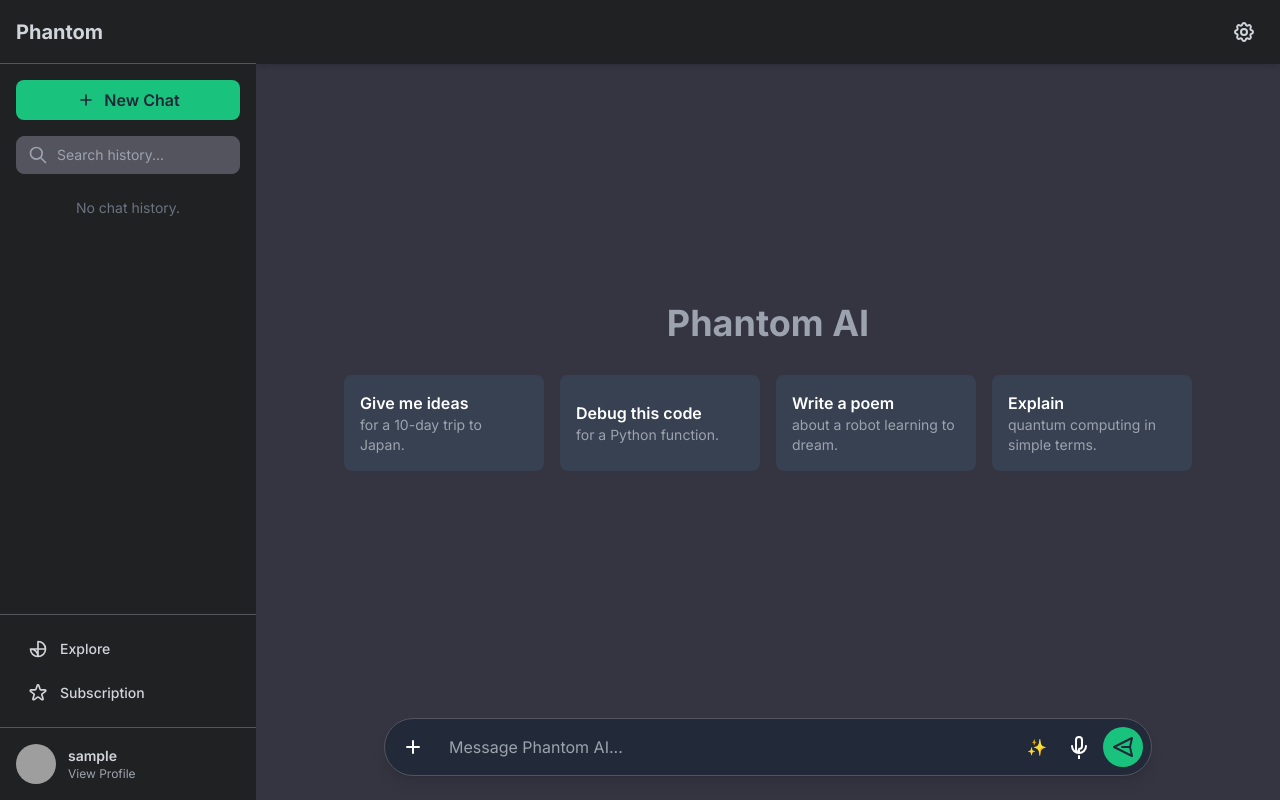
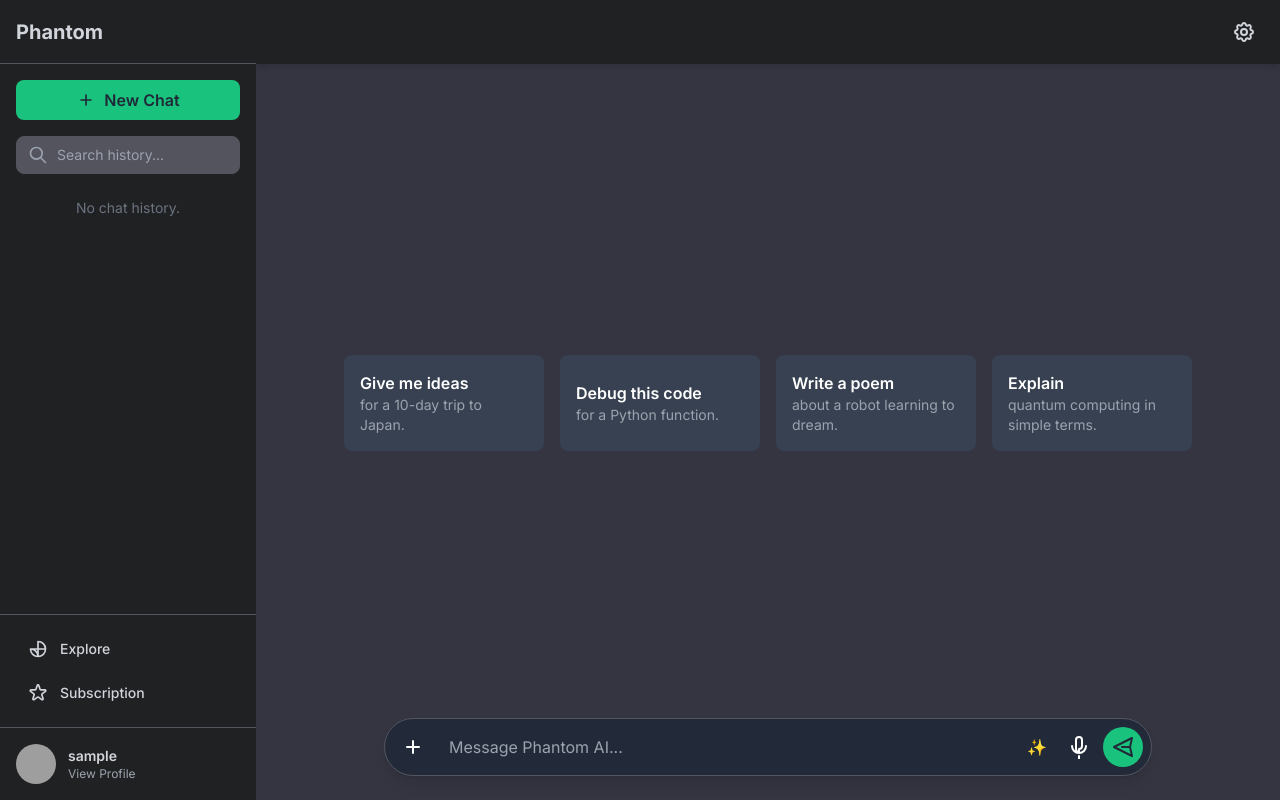
Before and after one commit to Nagesh7843/Phantom_2.o, a Flask app: page /dashboard in a window 1280 px wide. Run offline with Flask 3, Linux system fonts and the light colour scheme; the visitor is signed in with stand-in values (Sample User, id 1); data that the repository does not hold is empty; some libraries are stand-ins or nearby versions; grey boxes are pictures that could not be loaded.

Commit message:
new updat1

```diff
--- a/templates/dashboard.html
+++ b/templates/dashboard.html
@@ -3,7 +3,7 @@
 <head>
     <meta charset="UTF-8">
     <meta name="viewport" content="width=device-width, initial-scale=1.0">
-    <title>Dashboard - Phantom AI</title>
+    <title>Dashboard - Phantom </title>
     <script src="https://cdn.tailwindcss.com"></script>
     <link rel="stylesheet" href="https://fonts.googleapis.com/css2?family=Inter:wght@400;500;600;700&display=swap">
     <link rel="stylesheet" href="{{ url_for('static', filename='css/style.css') }}">
@@ -229,7 +229,7 @@
             <div id="chat-body" class="flex-1 flex flex-col overflow-hidden">
                 <div id="empty-state-suggestions" class="hidden flex-1 flex items-center justify-center w-full max-w-4xl mx-auto p-6">
                     <div class="text-center">
-                        <h1 class="text-4xl font-bold text-muted mb-4">Phantom AI</h1>
+                        <h1 class="text-4xl font-bold text-muted mb-4"></h1>
                         <div id="suggestion-grid" class="mt-8 grid grid-cols-1 sm:grid-cols-2 md:grid-cols-4 gap-4"></div>
                     </div>
                 </div>
```
